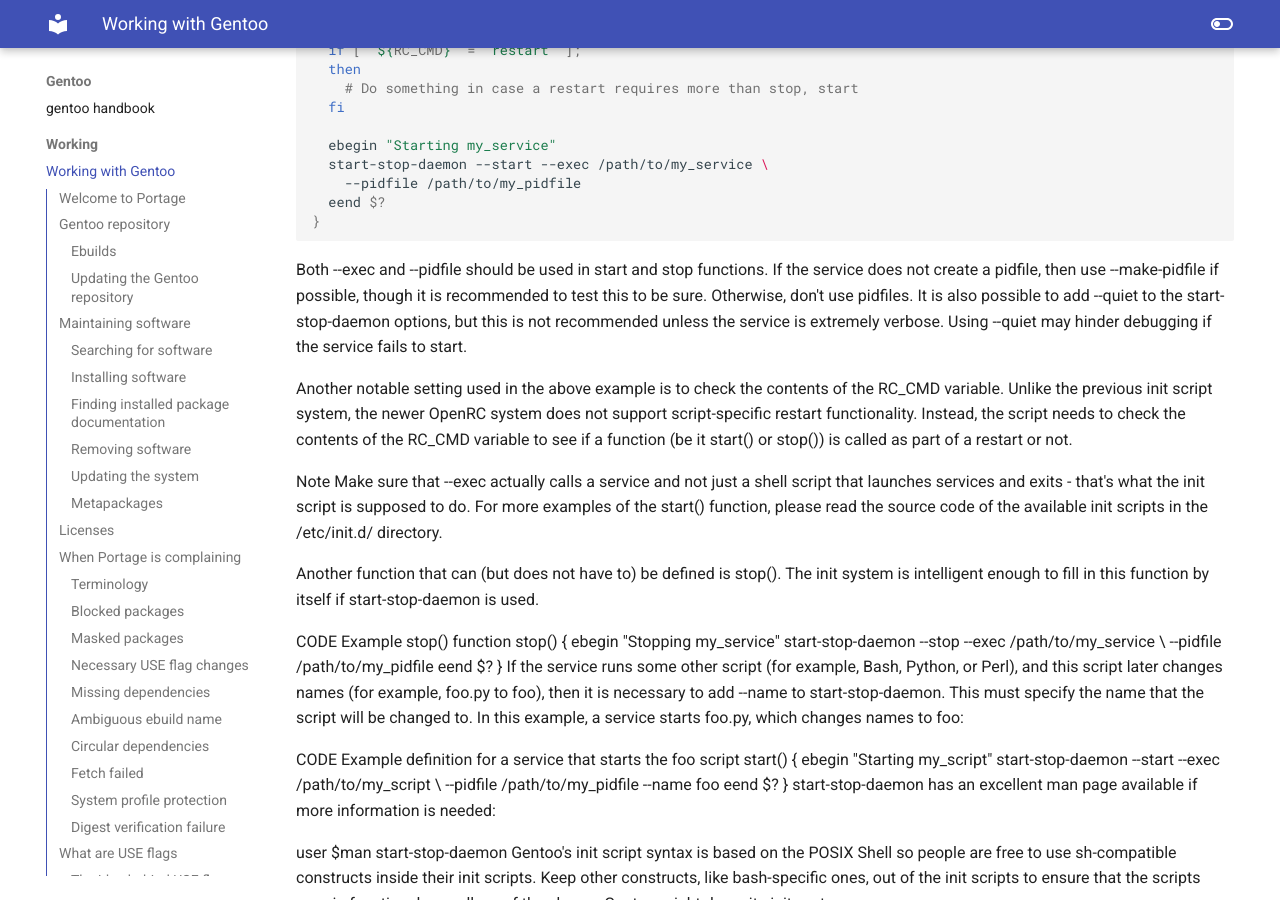
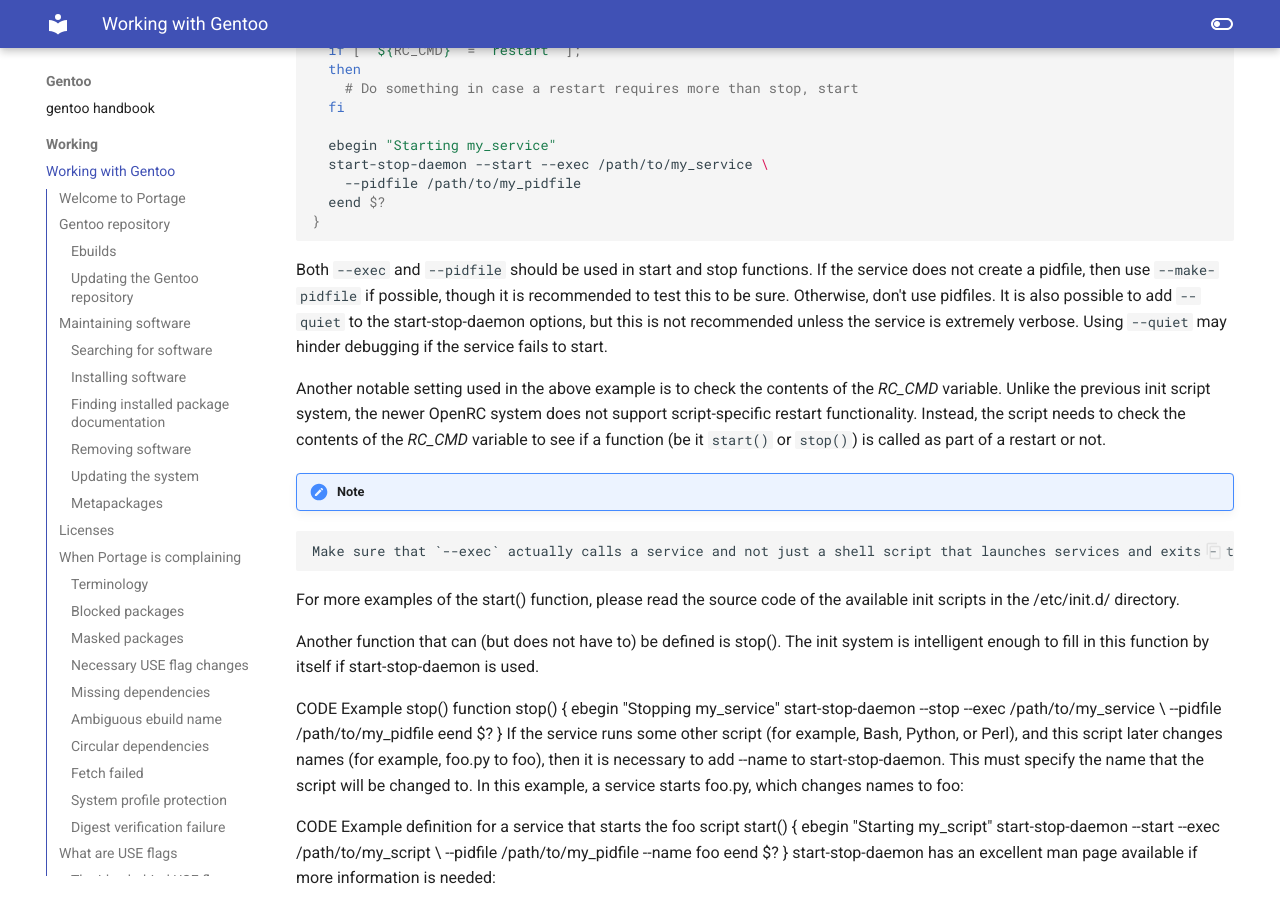
Before and after one commit to floviken/mkdocs, an MkDocs documentation site: the page built from docs/gentoo/working/01-workingWithGentoo.md, in a window 1280 px wide and 900 px high, scrolled down 28616 px. Built offline with MkDocs 1.6.1 and Material for MkDocs 9.7.7, drawn with Linux system fonts in a browser that asks for light colours.

````diff
--- a/docs/gentoo/working/01-workingWithGentoo.md
+++ b/docs/gentoo/working/01-workingWithGentoo.md
@@ -1047,12 +1047,15 @@ start() {
 }
 ```
 
-Both --exec and --pidfile should be used in start and stop functions. If the service does not create a pidfile, then use --make-pidfile if possible, though it is recommended to test this to be sure. Otherwise, don't use pidfiles. It is also possible to add --quiet to the start-stop-daemon options, but this is not recommended unless the service is extremely verbose. Using --quiet may hinder debugging if the service fails to start.
+Both `--exec` and `--pidfile` should be used in start and stop functions. If the service does not create a pidfile, then use `--make-pidfile` if possible, though it is recommended to test this to be sure. Otherwise, don't use pidfiles. It is also possible to add `--quiet` to the start-stop-daemon options, but this is not recommended unless the service is extremely verbose. Using `--quiet` may hinder debugging if the service fails to start.
 
-Another notable setting used in the above example is to check the contents of the RC_CMD variable. Unlike the previous init script system, the newer OpenRC system does not support script-specific restart functionality. Instead, the script needs to check the contents of the RC_CMD variable to see if a function (be it start() or stop()) is called as part of a restart or not.
+Another notable setting used in the above example is to check the contents of the *RC_CMD* variable. Unlike the previous init script system, the newer OpenRC system does not support script-specific restart functionality. Instead, the script needs to check the contents of the *RC_CMD* variable to see if a function (be it `start()` or `stop()`) is called as part of a restart or not.
 
- Note
-Make sure that --exec actually calls a service and not just a shell script that launches services and exits - that's what the init script is supposed to do.
+!!! Note
+```
+Make sure that `--exec` actually calls a service and not just a shell script that launches services and exits - that's what the init script is supposed to do.
+```
+
 For more examples of the start() function, please read the source code of the available init scripts in the /etc/init.d/ directory.
 
 Another function that can (but does not have to) be defined is stop(). The init system is intelligent enough to fill in this function by itself if start-stop-daemon is used.
````
